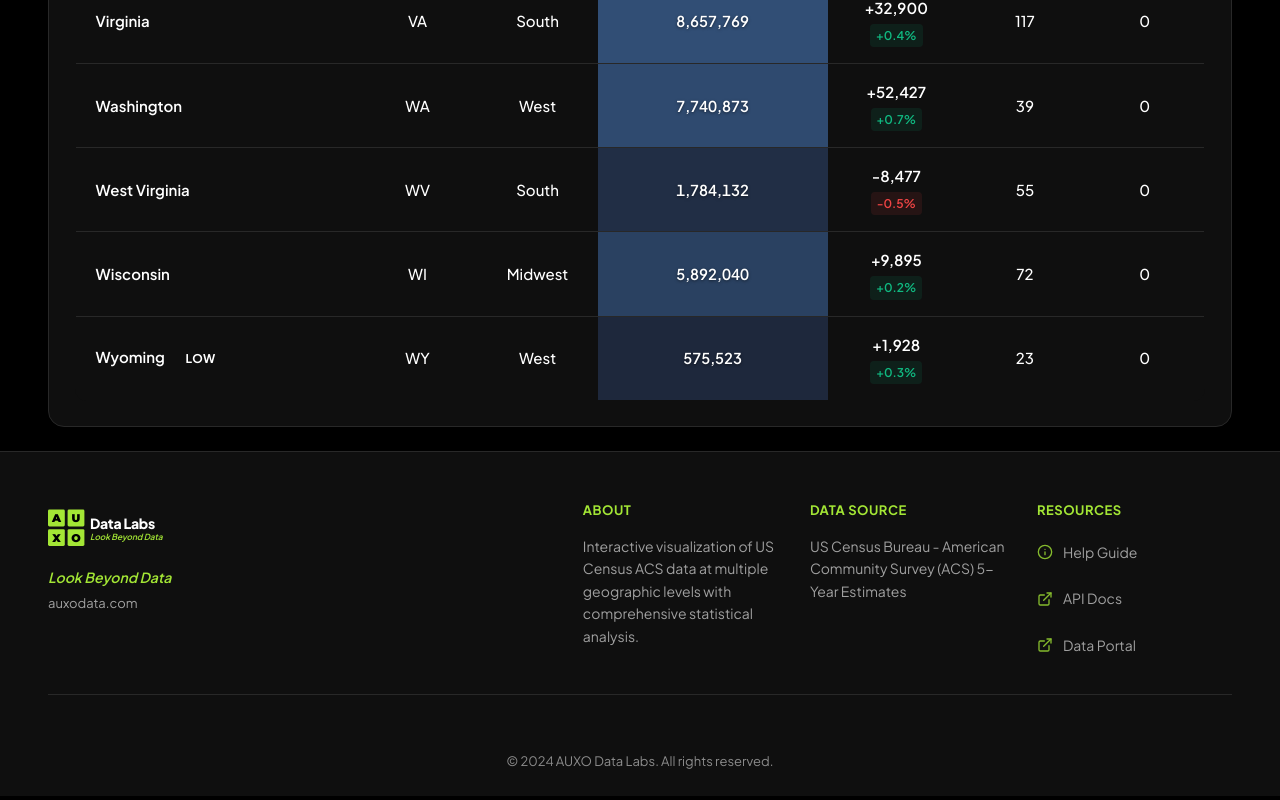
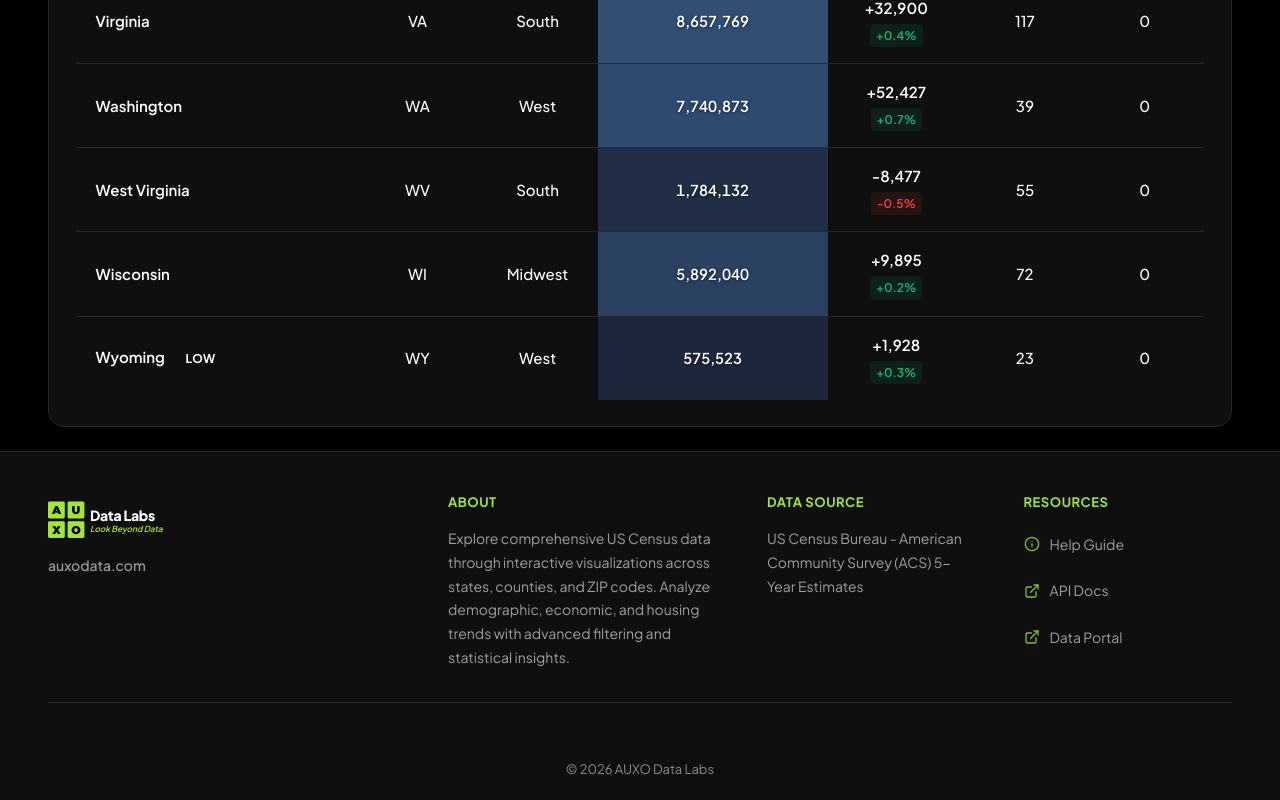
Before and after one commit to Admin-AUXO/us-census-data-explorer, a Vue app: page / in a window 1280 px wide. Shown: the part 4473-5273 px from the top of the page. Built offline with nearby package versions, Linux system fonts and the light colour scheme.

Commit message:
Optimize footer: remove redundant tagline, improve layout and about text, update year to 2026

```diff
--- a/src/App.vue
+++ b/src/App.vue
@@ -52,14 +52,13 @@
           <div class="footer-brand">
             <AuxoLogo size="small" />
             <div class="brand-info">
-              <p class="brand-tagline">Look Beyond Data</p>
               <p class="brand-site">auxodata.com</p>
             </div>
           </div>
           <div class="footer-sections">
             <div class="footer-section">
               <h4>About</h4>
-              <p>Interactive visualization of US Census ACS data at multiple geographic levels with comprehensive statistical analysis.</p>
+              <p>Explore comprehensive US Census data through interactive visualizations across states, counties, and ZIP codes. Analyze demographic, economic, and housing trends with advanced filtering and statistical insights.</p>
             </div>
             <div class="footer-section">
               <h4>Data Source</h4>
@@ -85,7 +84,7 @@
           </div>
         </div>
         <div class="footer-bottom">
-          <p>&copy; 2024 AUXO Data Labs. All rights reserved.</p>
+          <p>&copy; 2026 AUXO Data Labs</p>
         </div>
       </div>
     </footer>
@@ -348,7 +347,7 @@
 .footer {
   background: var(--bg-card);
   color: var(--text-primary);
-  padding: 3rem 0 1.5rem;
+  padding: 2.5rem 0 1.25rem;
   margin-top: auto;
   border-top: 1px solid var(--border-color);
 }
@@ -362,17 +361,18 @@
 
 .footer-main {
   display: grid;
-  grid-template-columns: 1.5fr 2fr;
-  gap: 3rem;
+  grid-template-columns: 1.2fr 2.8fr;
+  gap: 4rem;
   margin-bottom: 2rem;
   padding-bottom: 2rem;
   border-bottom: 1px solid var(--border-color);
+  align-items: start;
 }
 
 .footer-brand {
   display: flex;
   flex-direction: column;
-  gap: 1rem;
+  gap: 0.75rem;
 }
 
 .footer-brand > :deep(.auxo-logo-container) {
@@ -383,27 +383,21 @@
 .brand-info {
   display: flex;
   flex-direction: column;
-  gap: 0.25rem;
-}
-
-.brand-tagline {
-  font-size: 0.875rem;
-  font-weight: 600;
-  font-style: italic;
-  color: var(--accent-green);
-  margin: 0;
+  gap: 0;
 }
 
 .brand-site {
-  font-size: 0.8125rem;
+  font-size: 0.875rem;
   color: var(--text-secondary);
   margin: 0;
+  font-weight: 500;
 }
 
 .footer-sections {
   display: grid;
-  grid-template-columns: repeat(3, 1fr);
-  gap: 2rem;
+  grid-template-columns: 1.3fr 1fr 1fr;
+  gap: 3rem;
+  align-items: start;
 }
 
 .footer-section h4 {
@@ -417,9 +411,10 @@
 
 .footer-section p {
   color: var(--text-secondary);
-  line-height: 1.6;
+  line-height: 1.7;
   font-size: 0.875rem;
   margin: 0;
+  max-width: 100%;
 }
 
 .footer-links {
```
